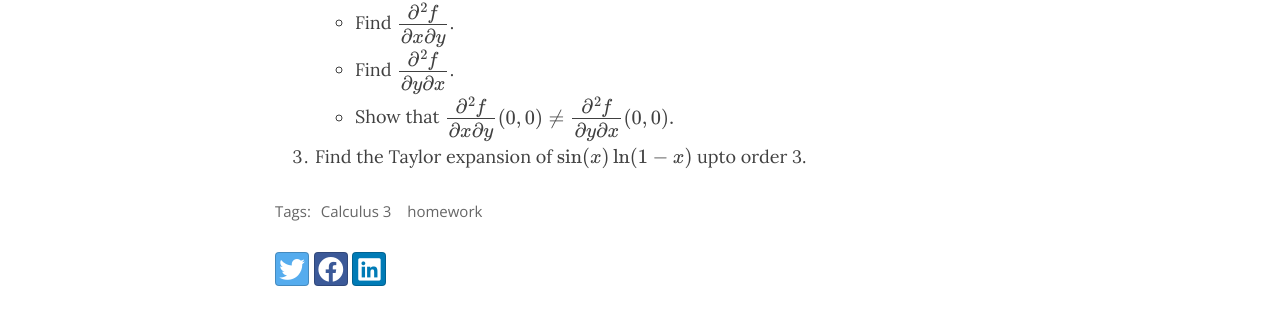
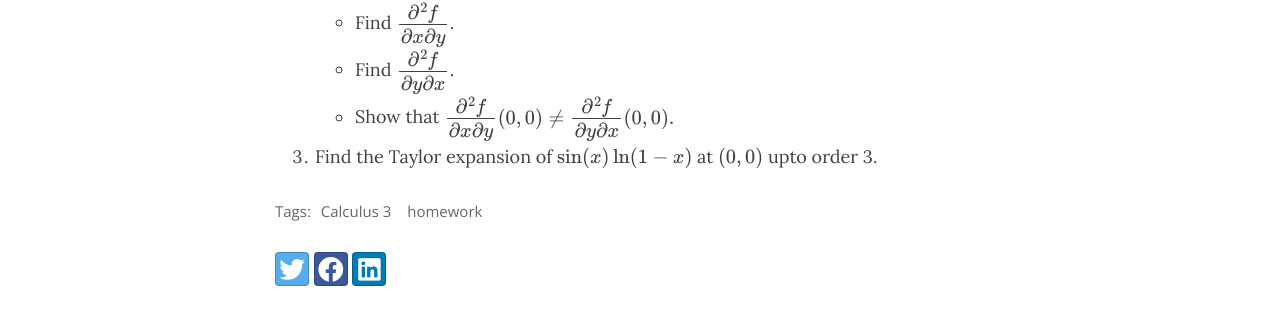
Before and after one commit to junwenwaynepeng/junwenwaynepeng.github.io, a Jekyll site: the page built from _posts/2023-03-13-Calculus-3-Homework-2.md, in a window 1280 px wide and 1271 px high. Shown: the part 621-935 px from the top of the window. Built offline with Jekyll 4.4.1, drawn with Linux system fonts in a browser that asks for light colours; nearby versions of some CDN libraries; formulas are drawn with MathJax 3; comment, search, counter and statistics services are not loaded.

Commit message:
fix typo

```diff
--- a/_posts/2023-03-13-Calculus-3-Homework-2.md
+++ b/_posts/2023-03-13-Calculus-3-Homework-2.md
@@ -15,4 +15,4 @@ tags: ["Calculus 3", "homework"]
 	* Find $\dfrac{\partial^2 f}{\partial y\partial x}$.
 	* Show that $\dfrac{\partial^2 f}{\partial x\partial y}(0,0)\neq \dfrac{\partial^2 f}{\partial y\partial x}(0,0).$
 
-4. Find the Taylor expansion of $\sin(x)\ln(1-x)$ upto order 3.
+4. Find the Taylor expansion of $\sin(x)\ln(1-x)$ at $(0,0)$ upto order 3.
```
